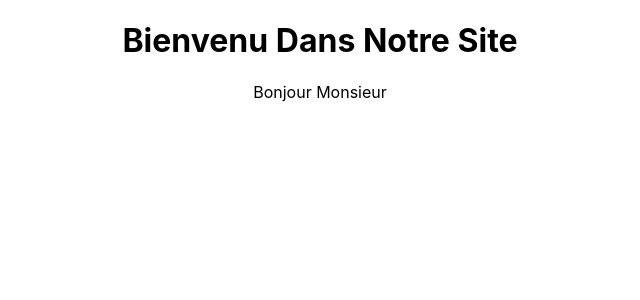
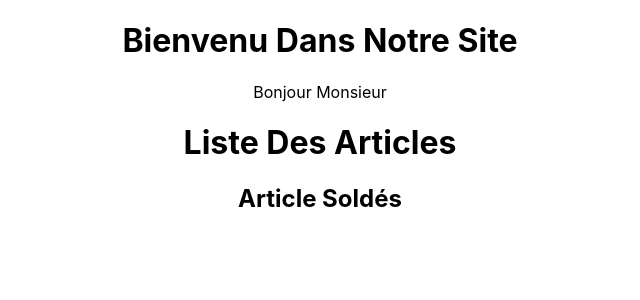
Before and after one commit to Moez-Zouari/react-esps-firstapp, a React (Create React App) app: page / in a window 1280 px wide. Shown: the top 300 px of the page, without its empty margins (320-960 px from the left). Built offline with nearby package versions, Linux system fonts and the light colour scheme.

Commit message:
Add Class Article

```diff
--- a/src/App.js
+++ b/src/App.js
@@ -1,12 +1,15 @@
 
 import './App.css';
+
 import Client from './Client';
+import Article from './Article';
 
 function App() {
   return (
     <div className="App">
       <h1>Bienvenu Dans Notre Site</h1>
-      <Client></Client>
+      <Client />
+      <Article />
     </div>
   );
 }
--- /dev/null
+++ b/src/Article.jsx
@@ -0,0 +1,15 @@
+import React, { Component } from "react";
+
+class Article extends Component {
+
+    render() {
+        return (
+            <div>
+                <h1>Liste Des Articles</h1>
+                <h2>Article Soldés</h2>
+            </div>
+        )
+    }
+}
+
+export default Article
```
